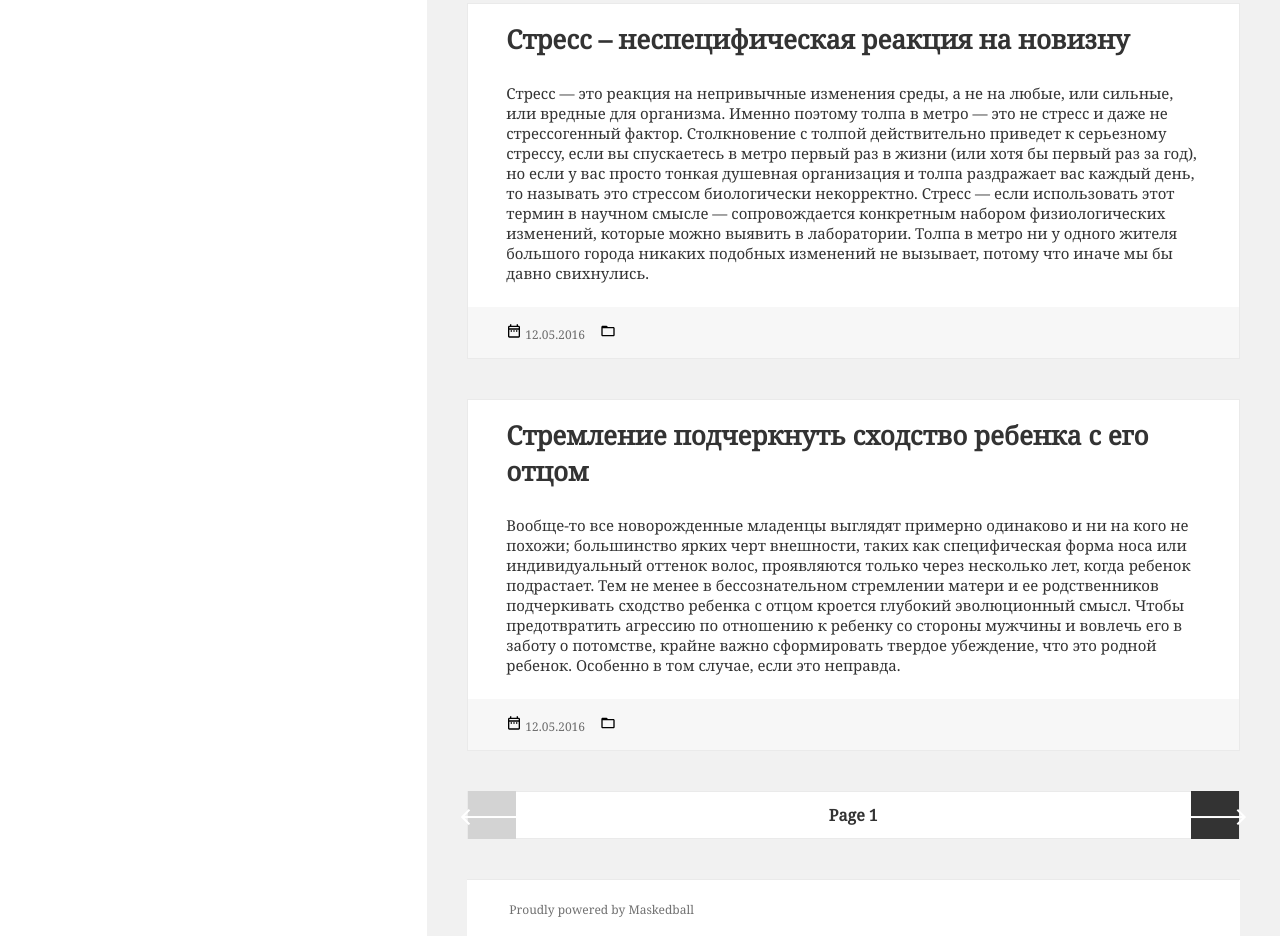
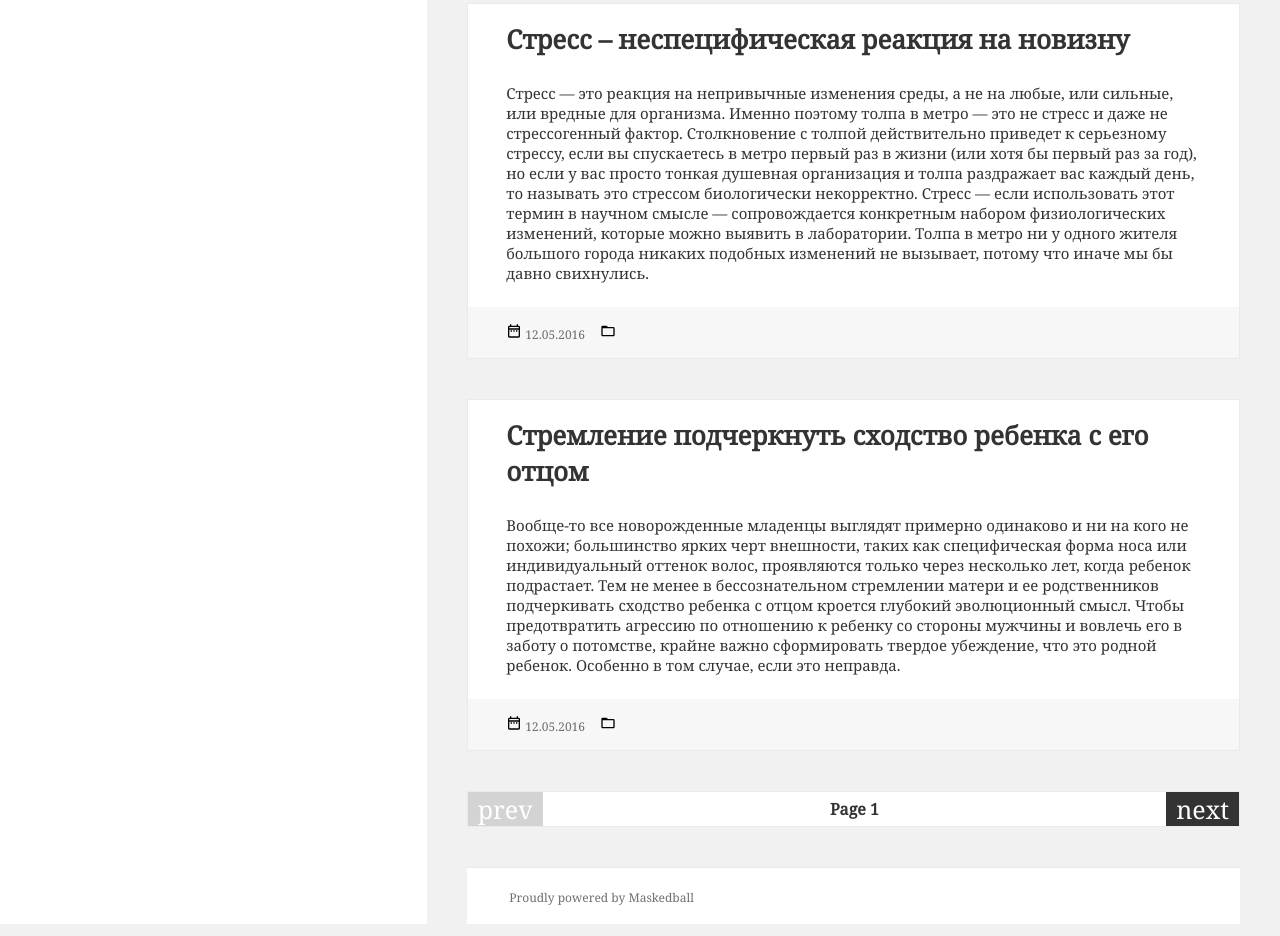
Before and after one commit to efimovnikita/thesisnonfiction, an Eleventy site: page src/index.njk in a window 1280 px wide. Shown: the part 3060-3996 px from the top of the page. Built offline with nearby package versions, Linux system fonts and the light colour scheme; Eleventy itself is replaced by a stand-in of ours; files that its build step writes are made by us from their sources.

Commit message:
исправляет стрелки пагинации

```diff
--- a/src/includes/pagination.njk
+++ b/src/includes/pagination.njk
@@ -1,8 +1,8 @@
     <nav>
       {% if pagination.href.previous %}
-        <a href="{{ pagination.href.previous }}">🡐</a>
+        <a href="{{ pagination.href.previous }}">prev</a>
       {% else %}
-        <a href="#" class="disabled">🡐</a>
+        <a href="#" class="disabled">prev</a>
       {% endif %}
       {%- for pageEntry in pagination.pages %}
         {% if page.url == pagination.hrefs[ loop.index0 ] %}
@@ -10,8 +10,8 @@
         {% endif %}
       {%- endfor %}
       {% if pagination.href.next %}
-        <a href="{{ pagination.href.next }}">🡒</a>
+        <a href="{{ pagination.href.next }}">next</a>
       {% else %}
-        <a href="#" class="disabled">🡒</a>
+        <a href="#" class="disabled">next</a>
       {% endif %}
     </nav>
--- a/src/styles/chunks/nav.css
+++ b/src/styles/chunks/nav.css
@@ -14,8 +14,8 @@ nav a {
   justify-content: center;
   align-items: center;
   text-decoration: none;
-  width: 48px;
-  height: 48px;
+  padding-left: 10px;
+  padding-right: 10px;
   background-color: #333;
   color: white;
   font-size: 25px;
```
